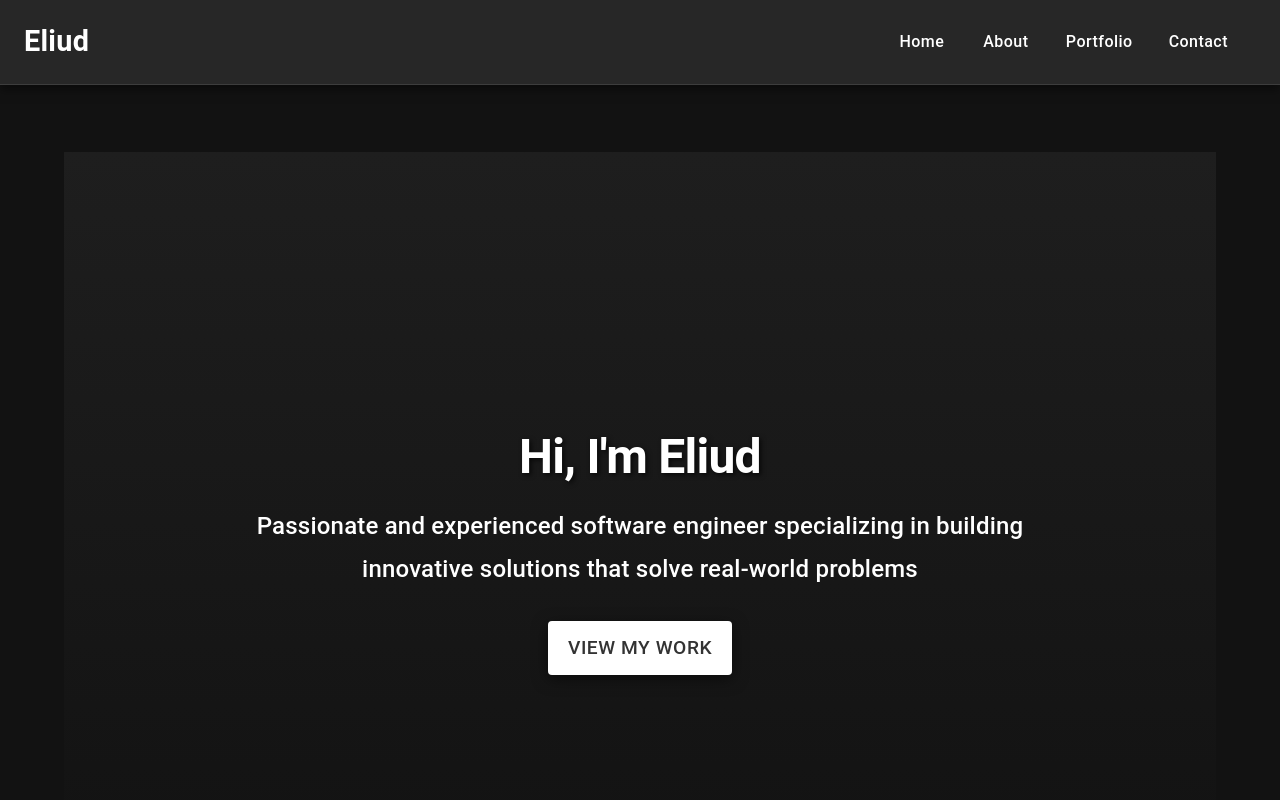
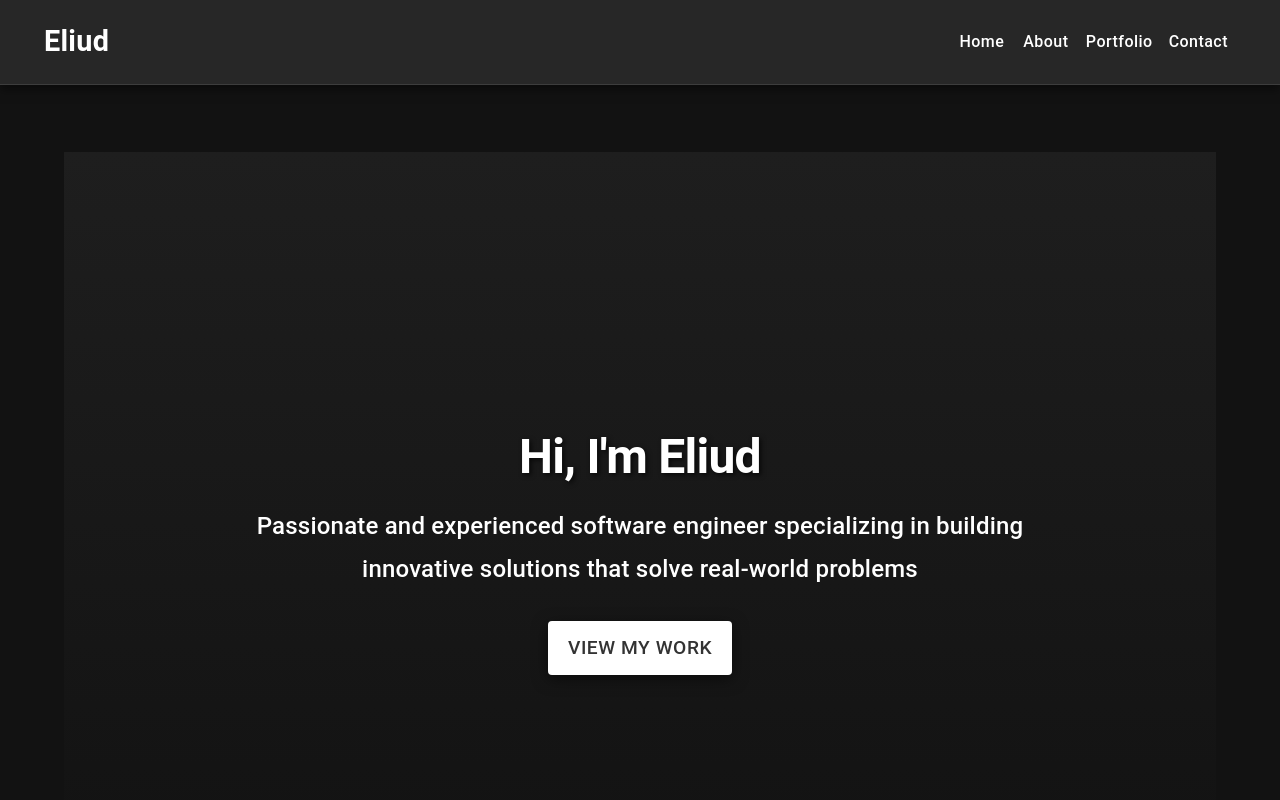
Before and after one commit to Eliud254/dev, a Next.js app: page / in a window 1280 px wide. Shown: the top 800 px of the page. Built offline with nearby package versions, Linux system fonts and the light colour scheme.

Commit message:
Navbar is now good

```diff
--- a/components/Navbar.tsx
+++ b/components/Navbar.tsx
@@ -1,5 +1,6 @@
-import React from 'react';
-import { AppBar, Toolbar, Button, Typography, Box } from '@mui/material';
+import React, { useState } from 'react';
+import { AppBar, Toolbar, Button, Typography, Box, IconButton, Drawer, List, ListItem, ListItemText } from '@mui/material';
+import MenuIcon from '@mui/icons-material/Menu';
 import Link from 'next/link';
 import { styled } from '@mui/system';
 
@@ -7,6 +8,7 @@ const Logo = styled(Typography)({
   fontWeight: 'bold',
   fontSize: '1.8rem',
   color: '#ffffff',
+  flexGrow: 1,
 });
 
 const NavLink = styled(Button)({
@@ -14,29 +16,43 @@ const NavLink = styled(Button)({
   marginRight: '20px',
   textTransform: 'none',
   fontSize: '1rem',
+  '&:last-of-type': {
+    marginRight: 0,
+  },
   '&:hover': {
     color: '#ffffff',
     textShadow: '0px 0px 10px rgba(255, 255, 255, 0.9)',
   },
 });
 
-const Navbar: React.FC = () => (
+const Navbar: React.FC = () => {
+  const [drawerOpen, setDrawerOpen] = useState(false);
+
+  const toggleDrawer = (open: boolean) => () => {
+    setDrawerOpen(open);
+  };
+
+  return (
     <AppBar
-    position="fixed"  // Set to fixed
+      position="fixed"
       style={{
         top: 0,
         left: 0,
         right: 0,
         backgroundColor: 'transparent',
-      padding: '10px 0',
+        padding: '10px 20px',
         boxShadow: '0px 4px 10px rgba(0, 0, 0, 0.5)',
         borderBottom: '1px solid rgba(255, 255, 255, 0.1)',
-      zIndex: 1300,     // Ensure it stays above other content
+        zIndex: 1300,
+        display: 'flex',
+        alignItems: 'center',
+        flexDirection: 'row',
+        justifyContent: 'space-between'
       }}
     >
-    <Toolbar style={{ justifyContent: 'space-between' }}>
+      <Toolbar style={{ width: '100%', display: 'flex', alignItems: 'center' }}>
         <Logo>Eliud</Logo>
-      <Box>
+        <Box sx={{ display: { xs: 'none', md: 'flex' } }}>
           <Link href="/" passHref>
             <NavLink>Home</NavLink>
           </Link>
@@ -50,8 +66,54 @@ const Navbar: React.FC = () => (
             <NavLink>Contact</NavLink>
           </Link>
         </Box>
+        <IconButton
+          edge="end"
+          color="inherit"
+          aria-label="menu"
+          sx={{ display: { xs: 'block', md: 'none' } }}
+          onClick={toggleDrawer(true)}
+        >
+          <MenuIcon />
+        </IconButton>
       </Toolbar>
+
+      <Drawer
+        anchor="right"
+        open={drawerOpen}
+        onClose={toggleDrawer(false)}
+      >
+        <Box
+          sx={{ width: 250 }}
+          role="presentation"
+          onClick={toggleDrawer(false)}
+          onKeyDown={toggleDrawer(false)}
+        >
+          <List>
+            <ListItem button>
+              <Link href="/" passHref>
+                <ListItemText primary="Home" />
+              </Link>
+            </ListItem>
+            <ListItem button>
+              <Link href="/about" passHref>
+                <ListItemText primary="About" />
+              </Link>
+            </ListItem>
+            <ListItem button>
+              <Link href="/portfolio" passHref>
+                <ListItemText primary="Portfolio" />
+              </Link>
+            </ListItem>
+            <ListItem button>
+              <Link href="/contact" passHref>
+                <ListItemText primary="Contact" />
+              </Link>
+            </ListItem>
+          </List>
+        </Box>
+      </Drawer>
     </AppBar>
   );
+};
 
 export default Navbar;
```
Lines whose indentation alone changed are shown as unchanged.
